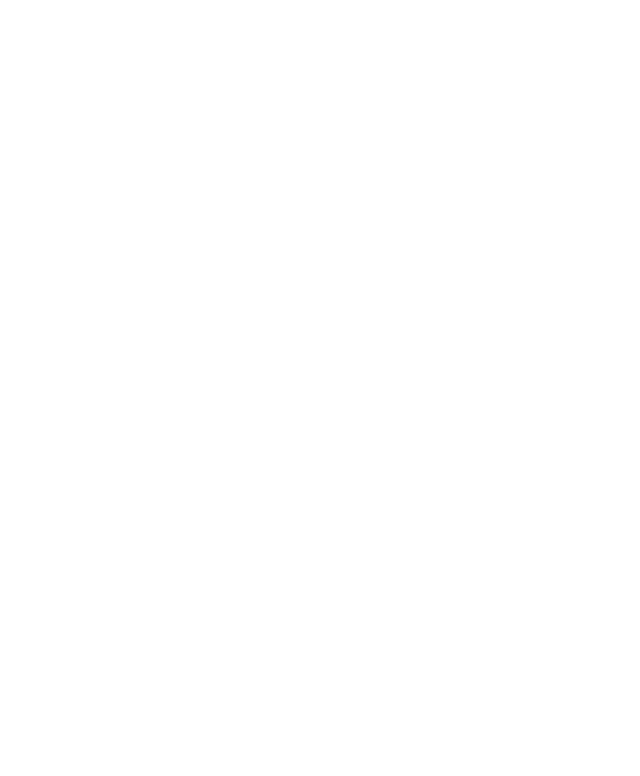
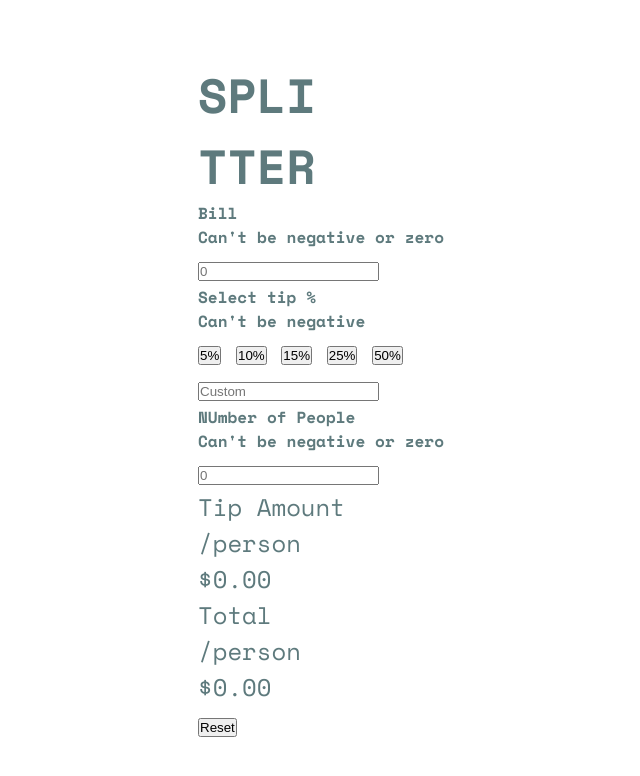
Before and after one commit to Daniel-Charles-J/Spliter, a plain HTML site: page index.html in a window 1280 px wide. Shown: the whole page, without its empty margins (319-959 px from the left). Drawn offline with nearby package versions, Linux system fonts and the light colour scheme.

Commit message:
html completed

```diff
--- a/index.html
+++ b/index.html
@@ -8,7 +8,64 @@
     <link rel="stylesheet" href="./styles.css">
 </head>
 <body>
-
+    <main class="main-container">
+        <h1>SPLI <br> TTER</h1>
+        <div class="main-content">
+            <div class="left-container">
+                <div class="heading">
+                    <h6>Bill</h6>
+                    <h6 class="error-message" id="bill-error-message"> Can't be negative or zero</h6>
+                </div>
+                <input id="bill-charge" name="bill-charge" type="number" placeholder="0"/>
+                <div class="select-tip-section">
+                    <div class="heading">
+                        <h6>Select tip %</h6>
+                        <h6 class="error-message" id="tip-error-message"> Can't be negative </h6>
+                    </div>
+                    <div class="tip-options">
+                        <button class="tip-value" value="5">
+                          5%
+                        </button>
+                        <button class="tip-value" value="10">
+                          10%
+                        </button>
+                        <button class="tip-value" value="15">
+                          15%
+                        </button>
+                        <button class="tip-value" value="25">
+                          25%
+                        </button>
+                        <button class="tip-value" value="50">
+                          50%
+                        </button>
+                    </div>
+                    <input type="number" name="custom-tip" id="custom-tip" placeholder="Custom" class="tip-value"/>
+                </div>
+                <div class="people-count-section">
+                    <div class="heading">
+                        <h6>NUmber of People</h6>
+                    <h6 class="error-message" id="bill-error-message"> Can't be negative or zero</h6>
+                    </div>
+                    <input type="number" id="people-count" name="people-count" placeholder="0">
+                </div>
+            </div>
+            <div class="right-container">
+                <div class="detail">
+                    <div class="tip-detail">
+                        <div class="amount-detail">
+                          <p class="tip-amount"> Tip Amount <br />/person</p>
+                          <p class="total-amount" id="total-tip-per-person">$0.00</p>
+                        </div>
+                    </div>
+                    <div class="amount-detail">
+                        <p class="tip-amount">Total <br />/person</p>
+                        <p class="total-amount" id="total-amount-per-person">$0.00</p>
+                    </div>
+                    <button class="reset-button" id="btn-reset"> Reset </button>
+                </div>
+            </div>
+            </div>
+    </main>
 
     <script src="./script.js" async></script>
 </body>
```
Also changed, not shown: 1 other file.
